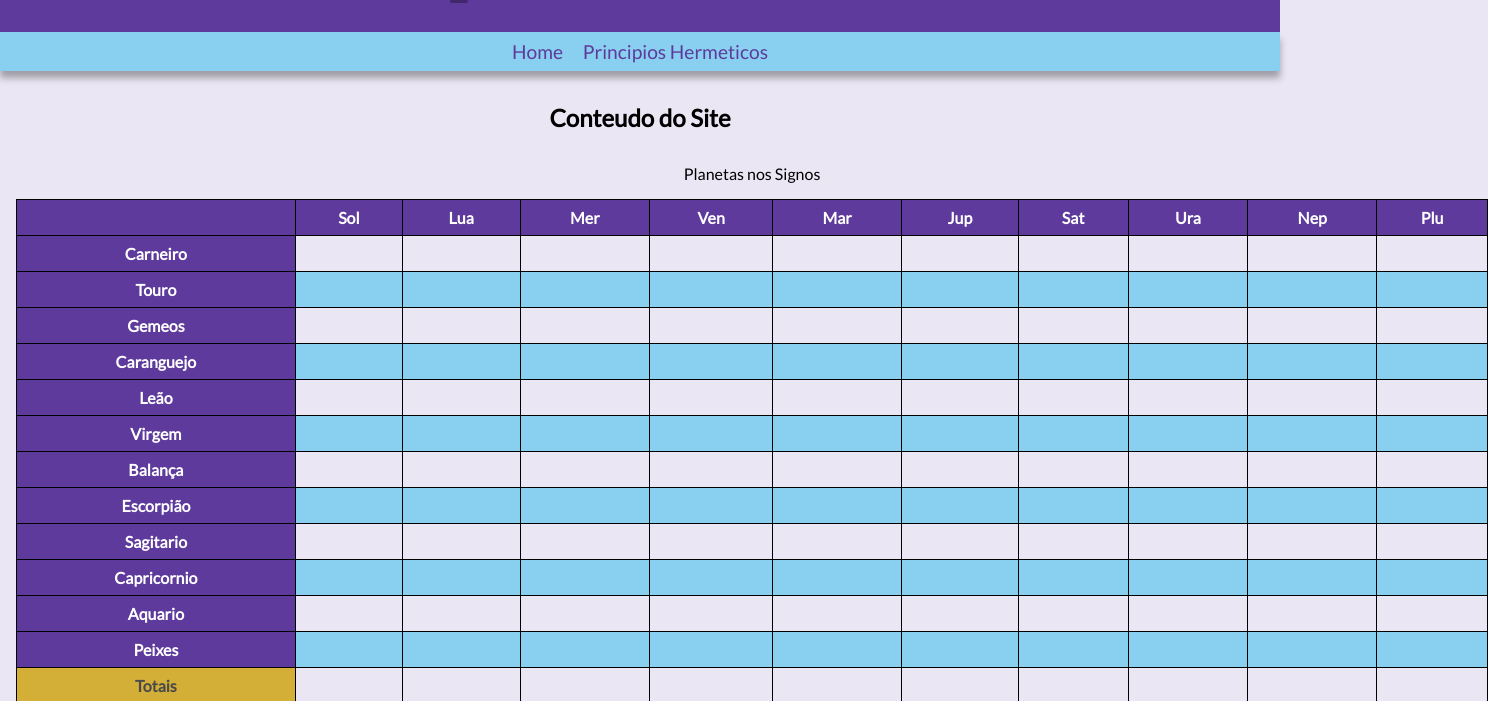
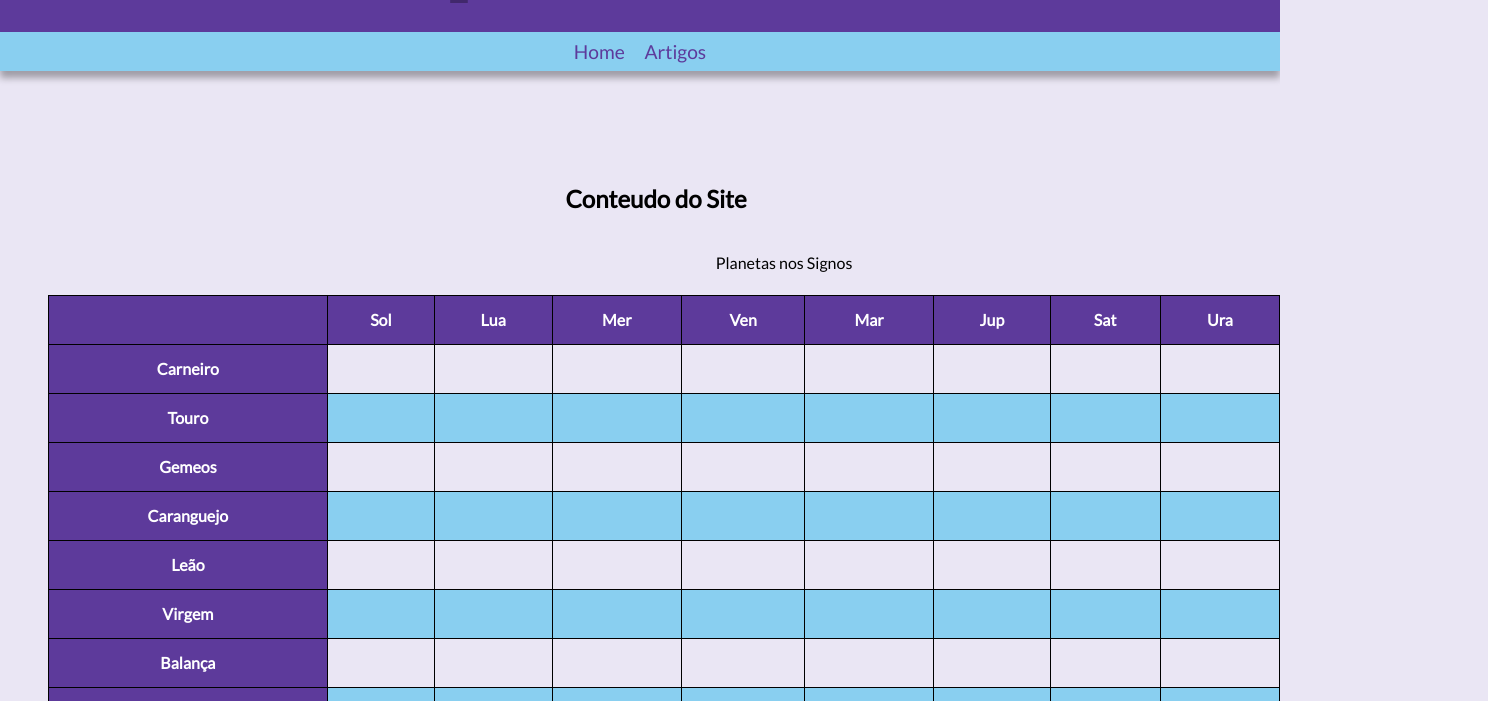
Before and after one commit to CPortelinha/mapadalma, a plain HTML site: page paginas/conteudo.html in a window 1280 px wide. Shown: the part 179-880 px from the top of the page, 1488 px wide, since content can reach past the window. Drawn offline with Linux system fonts and the light colour scheme; a web font is replaced by a local one.

Commit message:
paginacarneiro

```diff
--- a/estilo/hermetico.css
+++ b/estilo/artigo.css
@@ -1,90 +1,4 @@
 @charset "UTF-8";
-
-@font-face {
-  font-family: 'astrologicus';
-  src: url(../fonts/Astrologicus.ttf) format('openatype');
-}
-
-@font-face {
-  font-family: 'castro';
-  src: url(../fonts/castroestevez.otf) format('opentype');
-}
-
-@font-face {
-  font-family: 'lato';
-  src: url(../fonts/Lato-Regular.ttf) format('opentype');
-}
-
-@font-face{
-  font-family:'sriracha';
-  src: url(../fonts/Sriracha-Regular.ttf) format('opentype');
-  }
-
-/* https://color.adobe.com/pt/mythemes  mapadalma */
-:root{
-  --cor0:#EAE6F4;
-  --cor1:#89CFF0;
-  --cor2:#5D3A9B;
-  --cor3:#4A4A4A;
-  --cor4:#D4AF37;
-  --cor5:#000000;
-  --cor6:#5e3a9b00;
-  ;
-
-  --font1:'astrologicus', Arial, Verdana;
-  --font2:'castro', Arial, Verdana;
-  --font3:'lato', Arial, Verdana;
-  --font4:'sriracha' , Arial, Verdana;
-}
-
-*{
-  margin: 0;
-  padding: 0;
-}
-
-body{
-  background-color:var(--cor0);
-  min-height: 100vh;
-  font-family: var(--font4);
-}
-
-header{
-background-color: var(--cor2);
-color: white;
-text-align: center;
-}
-
-header >h1{
-  padding-top: 2rem;
-  padding-bottom: 2rem;
-  font-family: var(--font2);
-  font-size: 16vh;
-  text-shadow: 5px 5px 0 rgba(0,0,0, 0.300);
-}
-
-nav{
-  background-color: var(--cor1);
-  color: var(--cor1);
-  font-family: var(--font3);
-  font-size: 1.2rem;
-  padding: .5rem;
-  text-align: center;
-  box-shadow: 0 7px 7px rgba(0,0,0, 0.322);
-}
-
-nav a{
-  text-decoration: none;
-  color: var(--cor2);
-  padding: .5rem;
-  font-weight: normal;
-  margin: auto;
-  width: 5rem; /* Limita a largura máxima do link a 10rem */
-}
-
-nav a:hover{
-  text-decoration: underline;
-  transition-duration: -4s;
-}
 
 section{
   padding-top: 5rem;
--- a/estilo/conteudo.css
+++ b/estilo/conteudo.css
@@ -1,90 +1,4 @@
 @charset "UTF-8";
-
-@font-face {
-  font-family: 'astrologicus';
-  src: url(../fonts/Astrologicus.ttf) format('openatype');
-}
-
-@font-face {
-  font-family: 'castro';
-  src: url(../fonts/castroestevez.otf) format('opentype');
-}
-
-@font-face {
-  font-family: 'lato';
-  src: url(../fonts/Lato-Regular.ttf) format('opentype');
-}
-
-@font-face{
-  font-family:'sriracha';
-  src: url(../fonts/Sriracha-Regular.ttf) format('opentype');
-  }
-
-/* https://color.adobe.com/pt/mythemes  mapadalma */
-:root{
-  --cor0:#EAE6F4;
-  --cor1:#89CFF0;
-  --cor2:#5D3A9B;
-  --cor3:#4A4A4A;
-  --cor4:#D4AF37;
-  --cor5:#000000;
-  --cor6:#5e3a9b00;
-  ;
-
-  --font1:'astrologicus', Arial, Verdana;
-  --font2:'castro', Arial, Verdana;
-  --font3:'lato', Arial, Verdana;
-  --font4:'sriracha' , Arial, Verdana;
-}
-
-*{
-  margin: 0;
-  padding: 0;
-}
-
-body{
-  background-color:var(--cor0);
-  min-height: 100vh;
-  font-family: var(--font4);
-}
-
-header{
-background-color: var(--cor2);
-color: white;
-text-align: center;
-}
-
-header >h1{
-  padding-top: 2rem;
-  padding-bottom: 2rem;
-  font-family: var(--font2);
-  font-size: 16vh;
-  text-shadow: 5px 5px 0 rgba(0,0,0, 0.300);
-}
-
-nav{
-  background-color: var(--cor1);
-  color: var(--cor1);
-  font-family: var(--font3);
-  font-size: 1.2rem;
-  padding: .5rem;
-  text-align: center;
-  box-shadow: 0 7px 7px rgba(0,0,0, 0.322);
-}
-
-nav a{
-  text-decoration: none;
-  color: var(--cor2);
-  padding: .5rem;
-  font-weight: normal;
-  margin: auto;
-  width: 5rem; /* Limita a largura máxima do link a 10rem */
-}
-
-nav a:hover{
-  text-decoration: underline;
-  transition-duration: -4s;
-}
 
 section h2{
   font-family: var(--font3);
@@ -93,6 +7,10 @@ section h2{
   padding-top: 2rem;
   padding-bottom: 1rem;
 }
+
+div.tabela{
+  overflow-x: auto;/* conteudotransborda- horizontal)*/
+  }
 
 table{
   width: 92rem;
@@ -109,7 +27,7 @@ caption{
 }
 
 thead >tr >th {
-  position: sticky;
+  position: sticky; /* manter o cabeçalho na rodagem*/
   top: -1px;
   background-color: var(--cor2);
 }
--- a/paginas/conteudo.html
+++ b/paginas/conteudo.html
@@ -4,6 +4,7 @@
   <meta charset="UTF-8">
   <meta http-equiv="X-UA-Compatible" content="IE=edge">
   <meta name="viewport" content="width=device-width, initial-scale=1.0">
+  <link rel="stylesheet" href="../estilo/index.css">
   <link rel="stylesheet" href="../estilo/conteudo.css">
   <title>Indice</title>
 </head>
@@ -17,7 +18,7 @@
 
   <nav>
     <a href="../index.html">Home</a>
-    <a href="hermetico.html">Principios Hermeticos</a>
+    <a href="hermetico.html">Artigos</a>
   </nav>
 
   <main>
@@ -26,8 +27,21 @@
 
     <h2>Conteudo do Site</h2>
 
+    <div class="tabela">
       <table>
         <caption>Planetas nos Signos</caption>
+        <colgroup>
+          <col class="sol">
+          <col class="lua">
+          <col class="mer">
+          <col class="ven">
+          <col class="mar">
+          <col class="jup">
+          <col class="sat">
+          <col class="ura">
+          <col class="nep">
+          <col class="plu">
+        </colgroup>
         <thead>
           <tr> <!--cabeçalho-->
             <th> </th>
@@ -45,7 +59,6 @@
         </thead>
 
         <tbody>
-
           <tr> <!-- linha 1 -->
             <th scope="row">Carneiro</th>
             <td></td>
@@ -213,10 +226,7 @@
             <td></td>
             <td></td>
           </tr>
-
         </tbody>
-
-
 
         <tfoot>
           <tr>
@@ -234,11 +244,25 @@
           </tr>
         </tfoot>
       </table>
+    </div>
   </section>
 
   <section>
+    <div class="tabela">
       <table>
         <caption>Planetas nas casas</caption>
+        <colgroup>
+          <col class="sol">
+          <col class="lua">
+          <col class="mer">
+          <col class="ven">
+          <col class="mar">
+          <col class="jup">
+          <col class="sat">
+          <col class="ura">
+          <col class="nep">
+          <col class="plu">
+        </colgroup>
 
         <thead>
           <tr>
@@ -440,8 +464,8 @@
             <td></td>
           </tr>
         </tfoot>
-
       </table>
+    </div>
   </section>
 
 </main>
```
Also changed, not shown: estilo/pagina.css (added, +10 -0 lines), index.html (+1 -1 lines), mapas/A1carla.html (added, +15 -0 lines), mapas/Carneiro.html (added, +16 -0 lines), paginas/hermetico.html (+3 -2 lines), paginas/solCarneiro.html (added, +33 -0 lines), imagens/campofloresCarneiro.jpg (added), imagens/theGardeninGiverny.jpg (added). Lines whose indentation alone changed are shown as unchanged.
